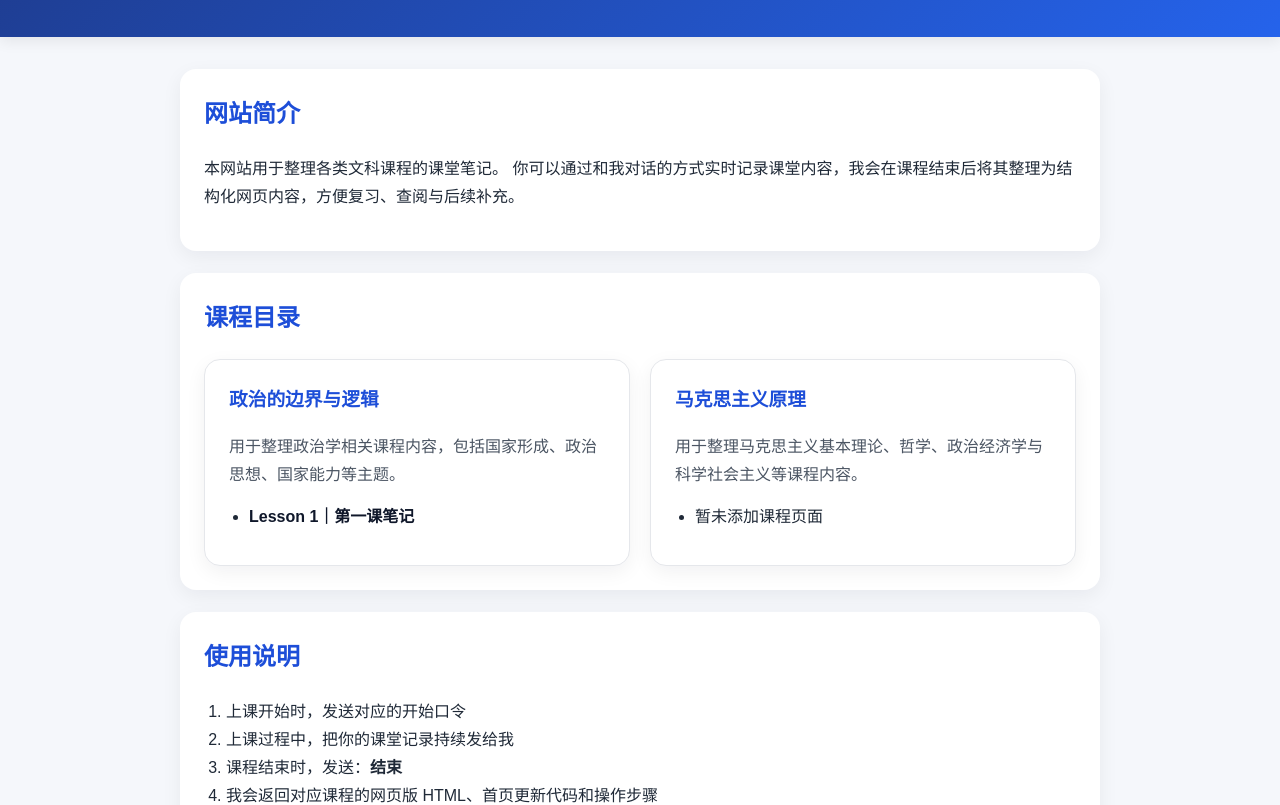
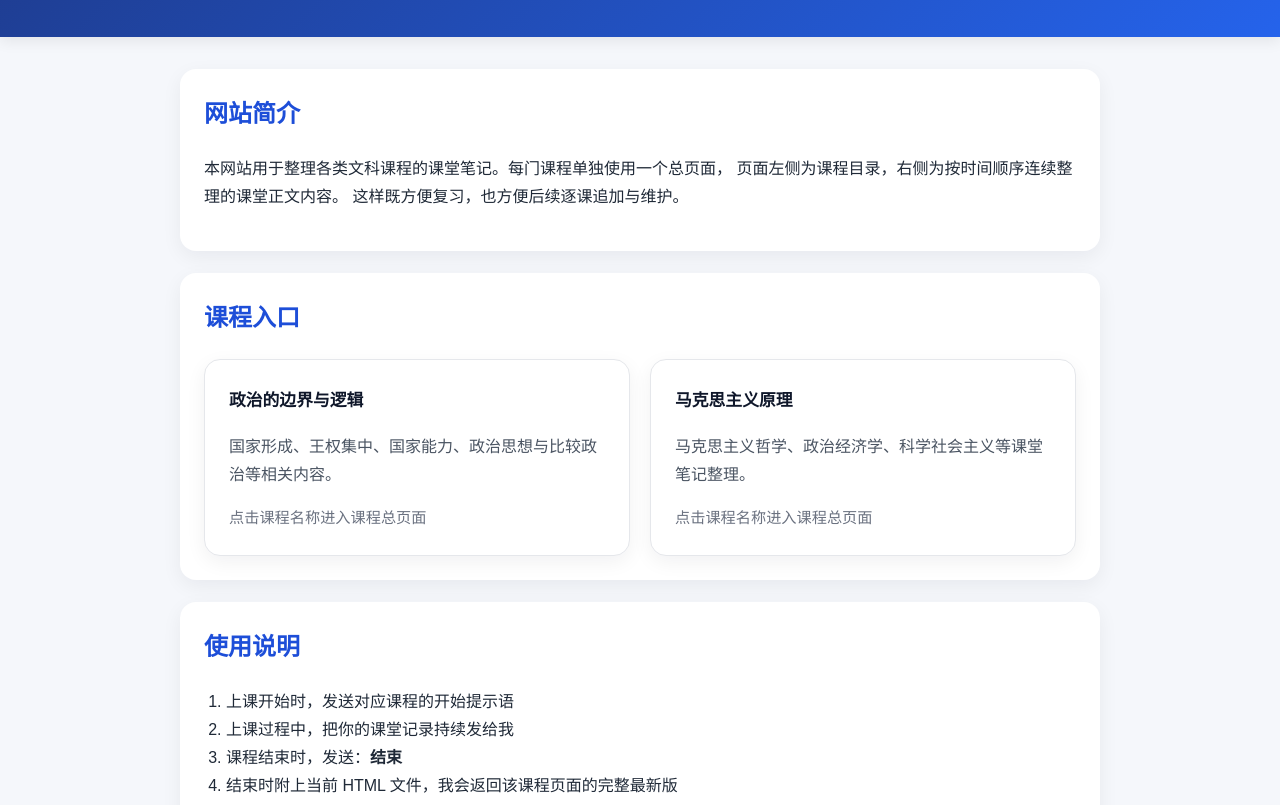
Before and after one commit to Qin-77-tian/politics-notes, a plain HTML site: page index.html in a window 1280 px wide. Shown: the part 153-958 px from the top of the page. Drawn offline with Linux system fonts and the light colour scheme.

Commit message:
Update index.html

```diff
--- a/index.html
+++ b/index.html
@@ -19,36 +19,41 @@
       padding: 24px;
       box-shadow: 0 6px 20px rgba(15, 23, 42, 0.06);
       border: 1px solid #e5e7eb;
+      transition: transform 0.2s ease, box-shadow 0.2s ease;
+    }
+
+    .course-card:hover {
+      transform: translateY(-2px);
+      box-shadow: 0 10px 28px rgba(15, 23, 42, 0.10);
     }
 
     .course-card h3 {
       margin-top: 0;
-      margin-bottom: 10px;
+      margin-bottom: 12px;
       color: #1d4ed8;
     }
 
     .course-card p {
       color: #4b5563;
-      margin-bottom: 14px;
+      margin-bottom: 16px;
     }
 
-    .course-card ul {
-      margin: 0;
-      padding-left: 20px;
+    .course-link {
+      display: inline-block;
+      text-decoration: none;
+      color: #0f172a;
+      font-weight: 700;
+      font-size: 1.05rem;
     }
 
-    .course-card li {
-      margin-bottom: 10px;
+    .course-link:hover {
+      color: #2563eb;
     }
 
-    .course-card a {
-      text-decoration: none;
-      color: #0f172a;
-      font-weight: 600;
-    }
-
-    .course-card a:hover {
-      color: #2563eb;
+    .course-meta {
+      margin-top: 12px;
+      color: #6b7280;
+      font-size: 0.95rem;
     }
 
     .command-box {
@@ -60,10 +65,12 @@
     }
 
     .command-box code {
+      display: inline-block;
       background: #dbeafe;
-      padding: 2px 8px;
+      padding: 4px 10px;
       border-radius: 8px;
       font-family: Consolas, monospace;
+      margin: 4px 0;
     }
   </style>
 </head>
@@ -79,28 +86,25 @@
     <section class="card">
       <h2>网站简介</h2>
       <p>
-        本网站用于整理各类文科课程的课堂笔记。
-        你可以通过和我对话的方式实时记录课堂内容，我会在课程结束后将其整理为结构化网页内容，方便复习、查阅与后续补充。
+        本网站用于整理各类文科课程的课堂笔记。每门课程单独使用一个总页面，
+        页面左侧为课程目录，右侧为按时间顺序连续整理的课堂正文内容。
+        这样既方便复习，也方便后续逐课追加与维护。
       </p>
     </section>
 
     <section class="card">
-      <h2>课程目录</h2>
+      <h2>课程入口</h2>
       <div class="course-grid">
         <div class="course-card">
-          <h3>政治的边界与逻辑</h3>
-          <p>用于整理政治学相关课程内容，包括国家形成、政治思想、国家能力等主题。</p>
-          <ul>
-            <li><a href="lesson1.html">Lesson 1｜第一课笔记</a></li>
-          </ul>
+          <h3><a class="course-link" href="politics.html">政治的边界与逻辑</a></h3>
+          <p>国家形成、王权集中、国家能力、政治思想与比较政治等相关内容。</p>
+          <div class="course-meta">点击课程名称进入课程总页面</div>
         </div>
 
         <div class="course-card">
-          <h3>马克思主义原理</h3>
-          <p>用于整理马克思主义基本理论、哲学、政治经济学与科学社会主义等课程内容。</p>
-          <ul>
-            <li>暂未添加课程页面</li>
-          </ul>
+          <h3><a class="course-link" href="marx.html">马克思主义原理</a></h3>
+          <p>马克思主义哲学、政治经济学、科学社会主义等课堂笔记整理。</p>
+          <div class="course-meta">点击课程名称进入课程总页面</div>
         </div>
       </div>
     </section>
@@ -108,16 +112,18 @@
     <section class="card">
       <h2>使用说明</h2>
       <ol>
-        <li>上课开始时，发送对应的开始口令</li>
+        <li>上课开始时，发送对应课程的开始提示语</li>
         <li>上课过程中，把你的课堂记录持续发给我</li>
         <li>课程结束时，发送：<strong>结束</strong></li>
-        <li>我会返回对应课程的网页版 HTML、首页更新代码和操作步骤</li>
+        <li>结束时附上当前 HTML 文件，我会返回该课程页面的完整最新版</li>
       </ol>
 
       <div class="command-box">
-        <p><strong>当前支持的开始提示语：</strong></p>
+        <p><strong>开始提示语：</strong></p>
         <p><code>政治lesson2开始</code></p>
         <p><code>马克思lesson2开始</code></p>
+        <p><strong>结束提示语：</strong></p>
+        <p><code>结束</code></p>
       </div>
     </section>
   </main>
```
